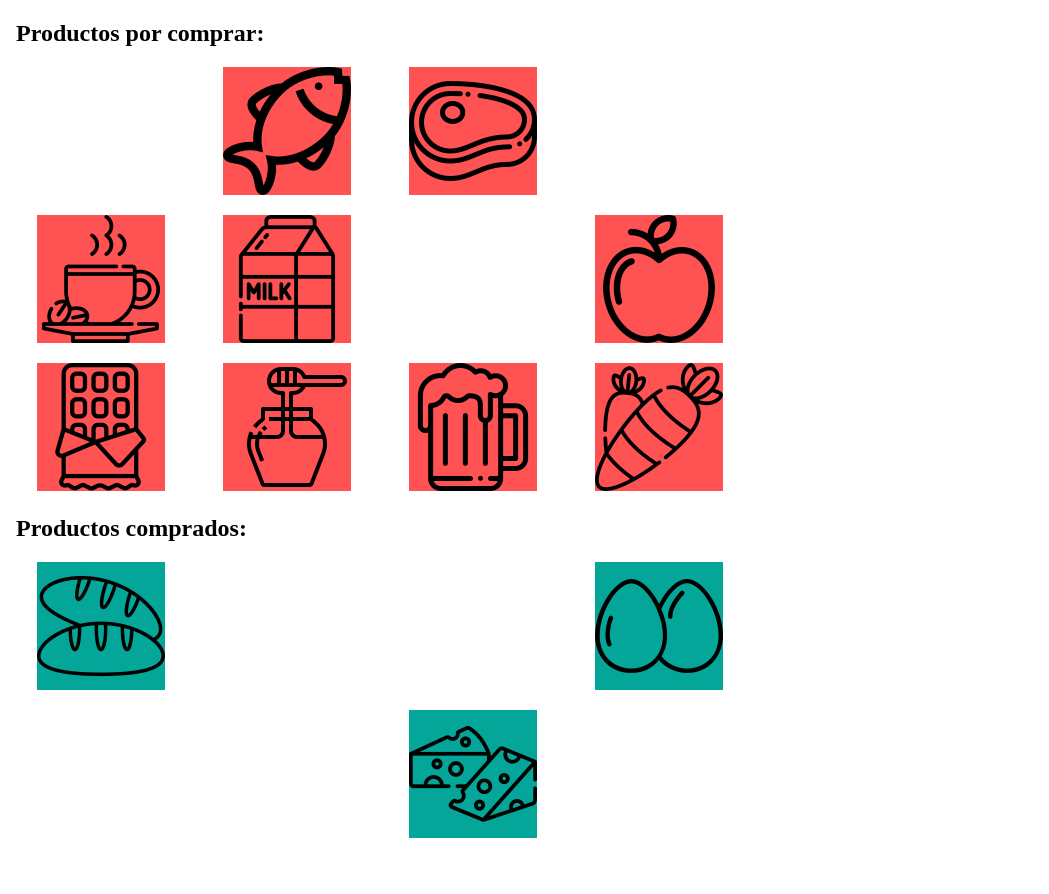
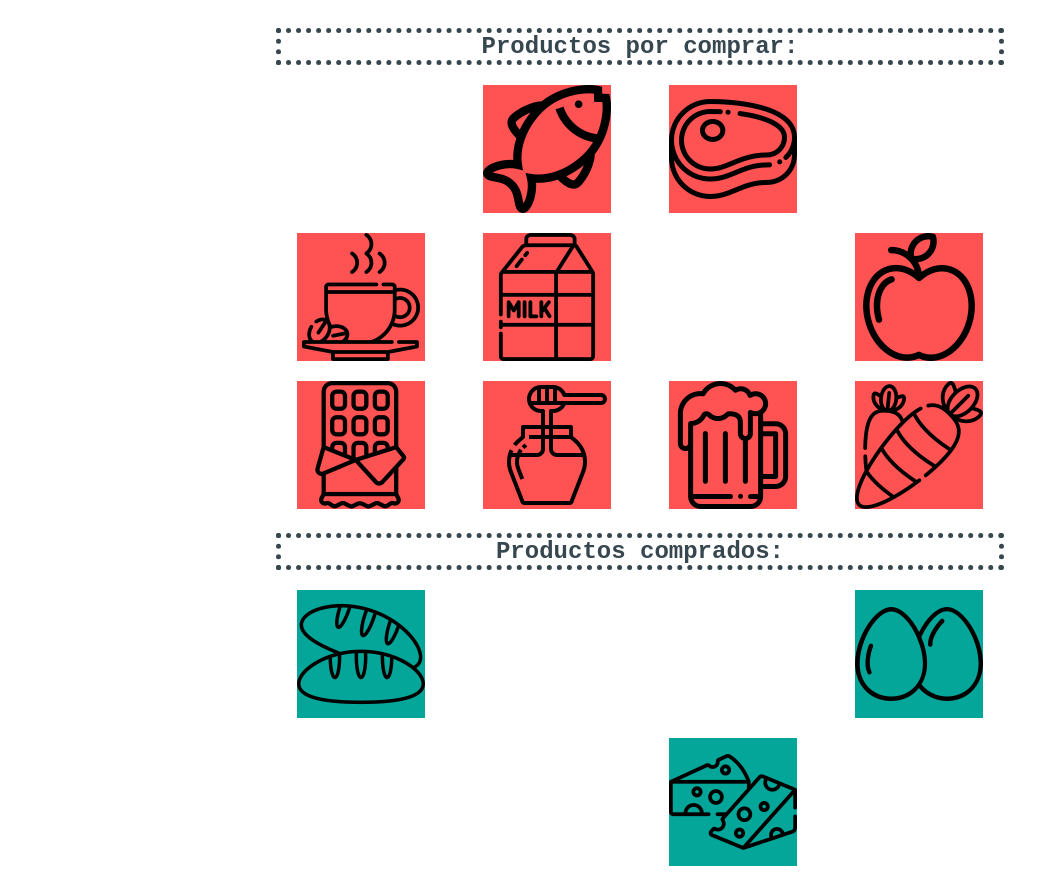
Before and after one commit to albapc/SXE_Angular8_ListaCompra, an Angular app: page / in a window 1280 px wide. Shown: the whole page, without its empty margins (0-1049 px from the left). Before the commit the page ends 866 px from the top, so only its background shows below. Built offline with nearby package versions, Linux system fonts and the light colour scheme.

Commit message:
ultimos cambios estilos y alineacion CSS

```diff
--- a/src/app/lista-productos/lista-productos.component.css
+++ b/src/app/lista-productos/lista-productos.component.css
@@ -1,3 +1,27 @@
+html, body {
+  height: 100%;
+}
+
+html {
+  display: table;
+  margin: auto;
+}
+
+body {
+  display: table-cell;
+  vertical-align: middle;
+}
+
+h2 {
+  font-family: 'Courier New', cursive;
+  border-style: dotted;
+  border-color: #36474F;
+  border-width: thick;
+  color: #36474F;
+  font-weight: bold;
+  text-align: center;
+}
+
 .grid {
   display: grid;
   grid-gap: 1rem;
```
